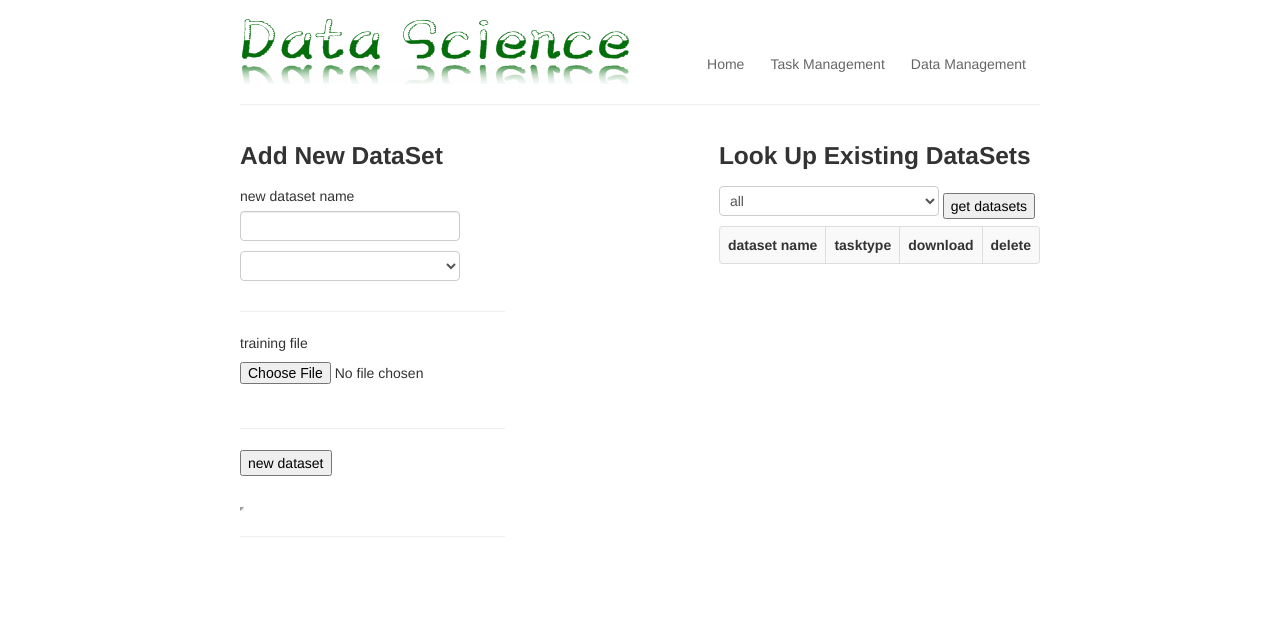
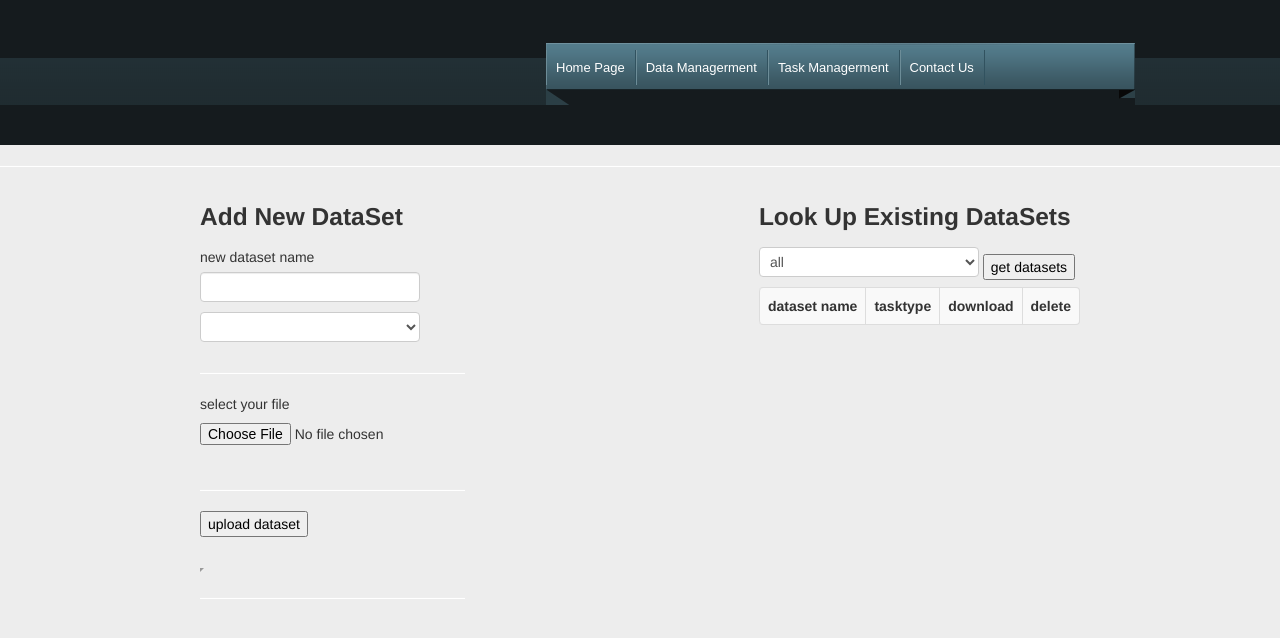
Before and after one commit to dsybswsw/web, a plain HTML site: page cloud_platform/WebContent/data.html in a window 1280 px wide. Drawn offline with Linux system fonts and the light colour scheme.

Commit message:
chenlei html change

```diff
--- a/cloud_platform/WebContent/data.html
+++ b/cloud_platform/WebContent/data.html
@@ -2,13 +2,7 @@
 <html>
 
   <head>
-    <meta http-equiv="Content-Type" content="text/html; charset=utf-8" />
-    <!-- include the javascripts -->
-    <!-- <script src="https://ajax.googleapis.com/ajax/libs/jquery/1.8.3/jquery.min.js"> -->
-    <script type="text/javascript" src="js/jquery.min.js"></script>
-    <!-- </script> -->
-    <script type="text/javascript" src="js/scripts.js"></script>
-    <!-- <link href="css/petclinic.css" rel="stylesheet" type="text/css" /> -->
+
       <link href="css/css.css" rel="stylesheet" type="text/css" />
     <style type="text/css">
       <!--
@@ -21,12 +15,14 @@
           #left {
           float: left;
           height: auto;
+          margin-left: 200px;
           width: auto;
           border: 1px  #00FF00;
           }
           #right {
           float: right;
           height: auto;
+          margin-right: 200px ;
           width: auto;
           border: 1px  #0000FF;
           }
@@ -41,19 +37,34 @@
           }
         -->
     </style>
+<link href="style.css" rel="stylesheet" type="text/css" />
+<script type="text/javascript" src="js/jquery.js"></script>
+<script type="text/javascript" src="js/easySlider1.5.js"></script>
+<script type="text/javascript" charset="utf-8">
+   <meta http-equiv="Content-Type" content="text/html; charset=utf-8" />
+    <!-- include the javascripts -->
+    <!-- <script src="https://ajax.googleapis.com/ajax/libs/jquery/1.8.3/jquery.min.js"> -->
+    <script type="text/javascript" src="js/jquery.min.js"></script>
+    <!-- </script> -->
+    <script type="text/javascript" src="js/scripts.js"></script>
+    <!-- <link href="css/petclinic.css" rel="stylesheet" type="text/css" /> -->
    </head>
 
   <body>
-    <div class="container" style="width:800px">
-      <div class="masthead">
-        <ul class="nav nav-pills pull-right">
-          <li class=""><a href="index.html">Home</a></li>
-          <li class=""><a href="task.html">Task Management</a></li>
-          <li class=""><a href="data.html">Data Management</a></li>
+<div class="main">
+  <div class="header">
+    <div class="block_header">
+      <div class="logo"></a></div>
+      <div class="menu">
+        <ul>
+          <li><a href="index.html" class="active">Home Page</a></li>
+		  <li><a href="data.html">Data Managerment</a></li>
+          <li><a href="task.html">Task Managerment</a></li>
+          <li><a href="contact.html">Contact Us</a></li>
         </ul>
-        <a class="brand">
-          <img src="images/ds.png"></img>
-        </a>
+      </div>
+      <div class="clr"> </div>
+    </div>
  </div>
       <hr/>
       <div id="left" class="task1">
@@ -67,11 +78,12 @@
             <option value="null"></option>
 	    <option value="classification">classification</option>
 	    <option value="clustering">clustering</option>
-            <option value="fp_growth">fp_growth</option>
+	    <option value="association">association</option>
+	    <option value="outlierDetect">outlierDetect</option>
 	    </select>
           <hr/>
           <div id="train_div">
-            <label id="train_label" for="training file">training file</label>
+            <label id="train_label" for="training file">select your file</label>
             <input type="file" id="train" name="train"></input>
           </div>
 
@@ -82,7 +94,7 @@
 
           <br/>
           <hr/>
-          <input type="submit" value="new dataset" />
+          <input type="submit" value="upload dataset" />
         </form>
 
         <iframe id="hidden_frame" name="hidden_frame" width="0" height="0" scrolling="no">
@@ -107,7 +119,8 @@
           <option value="all">all</option>
           <option value="classification">classification</option>
           <option value="clustering">clustering</option>
-          <option value="fp_growth">fp_growth</option>
+       	    <option value="association">association</option>
+	    <option value="outlierDetect">outlierDetect</option>
 	</select>
         <button type="button" onclick="getDataSets()">get datasets</button>
 
```
Also changed, not shown: cloud_platform/WebContent/operation.html (+21 -10 lines), cloud_platform/WebContent/task.html (+22 -12 lines), 1 other file. Lines whose indentation alone changed are shown as unchanged.
